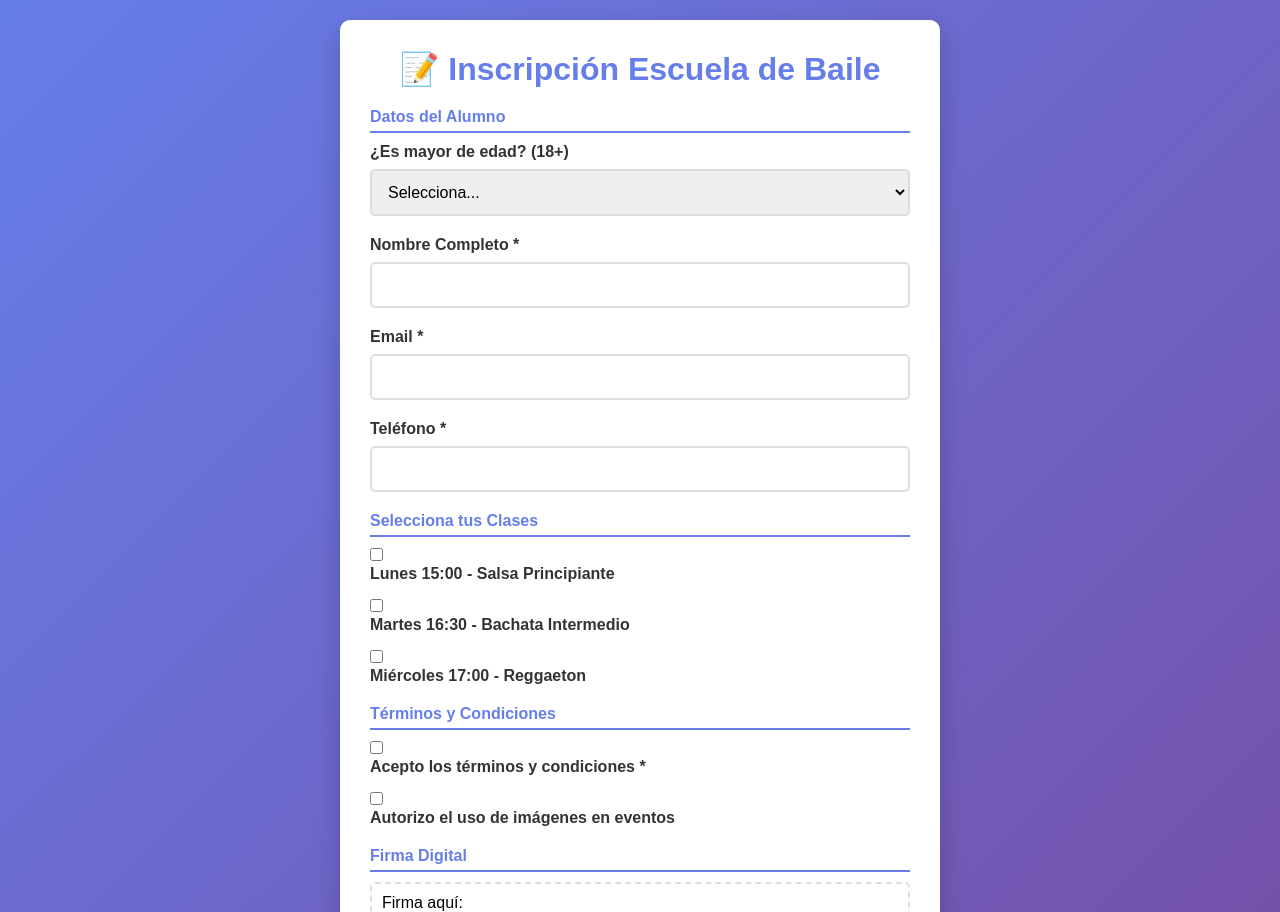
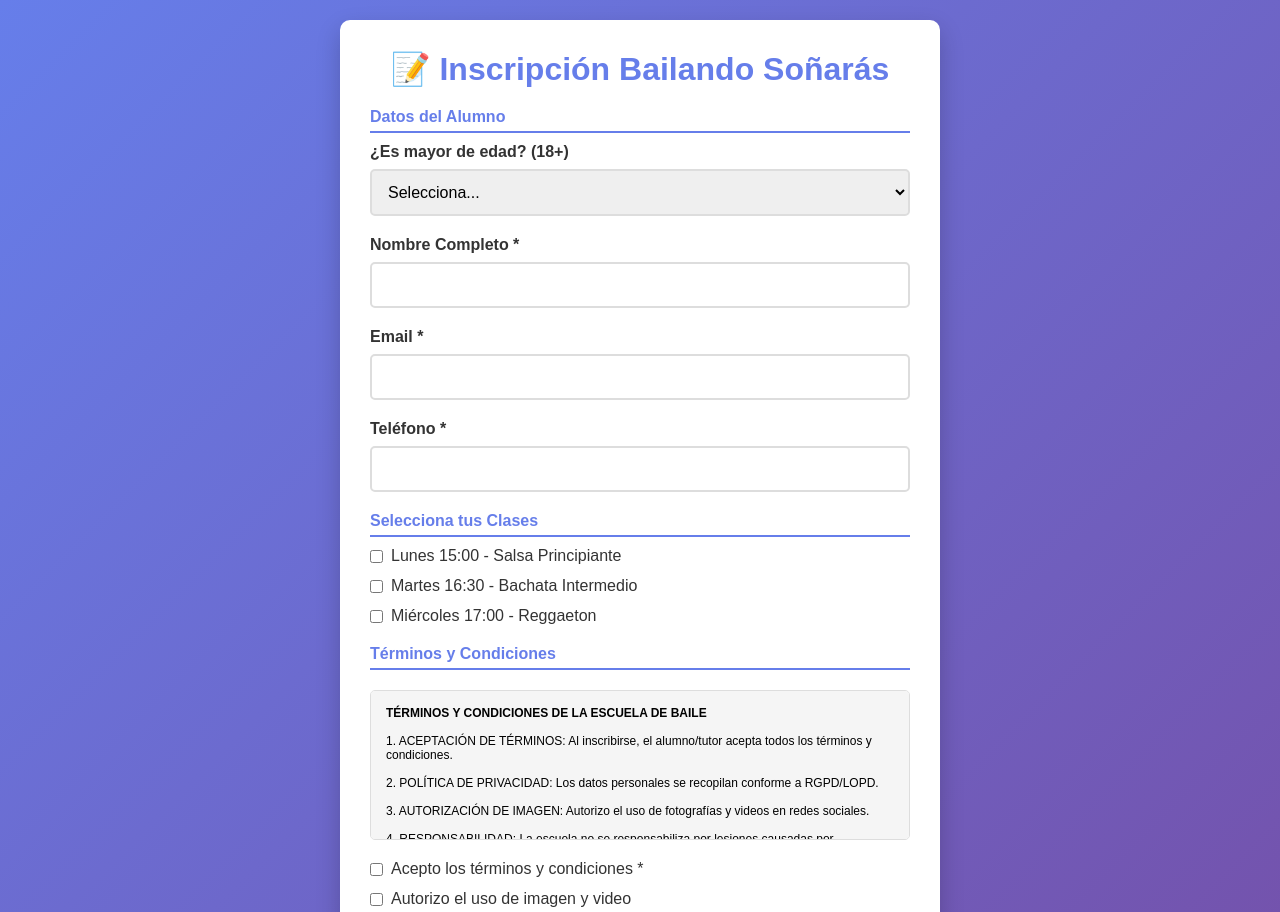
Before and after one commit to cristiguzman/escuela-baile, a Flask app: page / in a window 1280 px wide. Shown: the top 912 px of the page. Run offline with Flask 3, Linux system fonts and the light colour scheme.

Commit message:
Add files via upload
Agregar soporte táctil para firma en móvil, Agregar términos y condiciones detallados y Checkbox alineado sin superposición

```diff
--- a/templates/formulario.html
+++ b/templates/formulario.html
@@ -9,13 +9,16 @@
         body { font-family: Arial, sans-serif; background: linear-gradient(135deg, #667eea 0%, #764ba2 100%); min-height: 100vh; padding: 20px; }
         .container { max-width: 600px; margin: 0 auto; background: white; padding: 30px; border-radius: 10px; box-shadow: 0 10px 25px rgba(0,0,0,0.2); }
         h1 { color: #667eea; margin-bottom: 20px; text-align: center; }
+		.terminos { background: #f5f5f5; padding: 15px; border-radius: 5px; margin: 20px 0; font-size: 12px; max-height: 150px; overflow-y: auto; border: 1px solid #ddd; }
         .form-group { margin-bottom: 20px; }
         label { display: block; margin-bottom: 8px; font-weight: bold; color: #333; }
         input[type="text"], input[type="email"], input[type="tel"], input[type="number"], select {
             width: 100%; padding: 12px; border: 2px solid #ddd; border-radius: 5px; font-size: 16px;
         }
         input:focus, select:focus { outline: none; border-color: #667eea; }
-        .checkbox-group { margin-bottom: 15px; }
+        .checkbox-group { display: flex; align-items: center; margin-bottom: 12px; }
+        .checkbox-group input { width: auto; margin-right: 10px; }
+        .checkbox-group label { margin: 0; display: inline; font-weight: normal; }
         input[type="checkbox"] { margin-right: 8px; cursor: pointer; }
         .signature-area { border: 2px dashed #ddd; padding: 10px; border-radius: 5px; }
         canvas { border: 1px solid #ccc; width: 100%; background: white; cursor: crosshair; }
@@ -30,7 +33,7 @@
 </head>
 <body>
     <div class="container">
-        <h1>📝 Inscripción Escuela de Baile</h1>
+        <h1>📝 Inscripción Bailando Soñarás</h1>
 
         <form id="formulario">
             <!-- DATOS DEL ALUMNO -->
@@ -104,13 +107,21 @@
 
             <!-- ACEPTACIONES -->
             <div class="section-title">Términos y Condiciones</div>
+			<div class="terminos">
+				<strong>TÉRMINOS Y CONDICIONES DE LA ESCUELA DE BAILE</strong><br><br>
+				1. ACEPTACIÓN DE TÉRMINOS: Al inscribirse, el alumno/tutor acepta todos los términos y condiciones.<br><br>
+				2. POLÍTICA DE PRIVACIDAD: Los datos personales se recopilan conforme a RGPD/LOPD.<br><br>
+				3. AUTORIZACIÓN DE IMAGEN: Autorizo el uso de fotografías y videos en redes sociales.<br><br>
+				4. RESPONSABILIDAD: La escuela no se responsabiliza por lesiones causadas por negligencia del alumno.<br><br>
+				5. PAGO: Las clases deben pagarse según el plan contratado y el plazo establecido.<br><br>
+			</div>
             <div class="checkbox-group">
                 <input type="checkbox" id="acepta" name="acepta_terminos" required>
                 <label for="acepta">Acepto los términos y condiciones *</label>
             </div>
             <div class="checkbox-group">
                 <input type="checkbox" id="autoriza" name="autoriza_imagen">
-                <label for="autoriza">Autorizo el uso de imágenes en eventos</label>
+                <label for="autoriza">Autorizo el uso de imagen y video</label>
             </div>
 
             <!-- FIRMA -->
@@ -148,6 +159,32 @@
             const rect = canvas.getBoundingClientRect();
             ctx.beginPath();
             ctx.moveTo(e.clientX - rect.left, e.clientY - rect.top);
+        });
+
+		// Eventos táctiles para móvil
+        canvas.addEventListener('touchstart', (e) => {
+            e.preventDefault();
+            dibujando = true;
+            const rect = canvas.getBoundingClientRect();
+            const touch = e.touches[0];
+            ctx.beginPath();
+            ctx.moveTo(touch.clientX - rect.left, touch.clientY - rect.top);
+        });
+
+        canvas.addEventListener('touchmove', (e) => {
+            e.preventDefault();
+            if (!dibujando) return;
+            const rect = canvas.getBoundingClientRect();
+            const touch = e.touches[0];
+            const x = touch.clientX - rect.left;
+            const y = touch.clientY - rect.top;
+            ctx.lineTo(x, y);
+            ctx.stroke();
+        });
+
+        canvas.addEventListener('touchend', (e) => {
+            e.preventDefault();
+            dibujando = false;
         });
 
         function limpiarFirma() {
```
